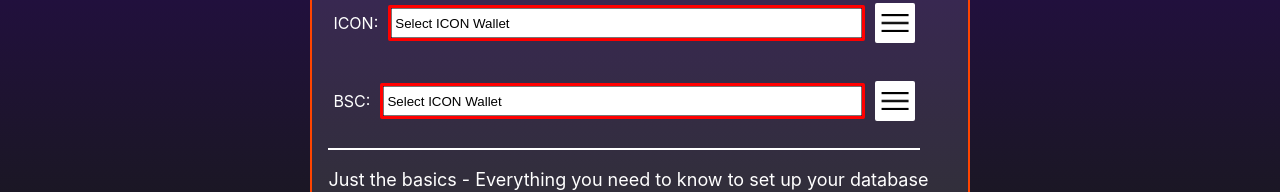
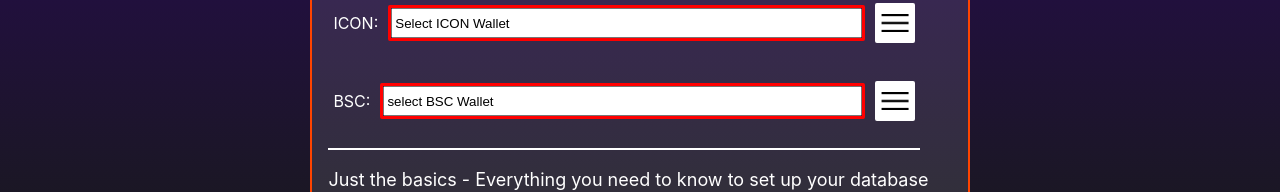
Before and after one commit to Espanicon/puenticon, a Next.js app: page / in a window 1280 px wide. Shown: the part 381-573 px from the top of the page. Built offline with nearby package versions, Linux system fonts and the light colour scheme.

Commit message:
building: working on metamask integration

```diff
--- /dev/null
+++ b/src/components/BscLoginBtn/BscLoginBtn.module.css
@@ -0,0 +1,13 @@
+.btnContainer {
+  border-radius: 2px;
+  border: 2px solid white;
+  height: 40px;
+  background-color: white;
+}
+.btnContainer > img {
+  height: 100%;
+}
+.btnContainer:hover {
+  transform: translateY(1px);
+  cursor: pointer;
+}
--- /dev/null
+++ b/src/components/BscLoginBtn/BscLoginBtn.tsx
@@ -0,0 +1,41 @@
+import { useState, useEffect } from "react";
+import styles from "./BscLoginBtn.module.css";
+
+type BscLoginType = {
+  handleWalletSelect: any;
+};
+
+// get ethereum scope from global window object
+
+function isMetaMaskInstalled() {
+  const { ethereum } = window;
+  return Boolean(ethereum && ethereum.isMetaMask);
+}
+
+export default function BscLoginBtn({ handleWalletSelect }: BscLoginType) {
+  async function handleLogin() {
+    if (!isMetaMaskInstalled) {
+      alert("MetaMask is not installed");
+    } else {
+      try {
+        const { ethereum } = window;
+        await ethereum.request({ method: "eth_requestAccounts" });
+        const accounts = await ethereum.request({ method: "eth_accounts" });
+        handleWalletSelect(accounts[0]);
+      } catch (err) {
+        console.log("error connecting to metamask wallet");
+        console.log(err);
+        alert("Error connecting to Metamask wallet, refresh page");
+      }
+    }
+  }
+  useEffect(() => {
+    //
+  }, []);
+
+  return (
+    <div className={styles.btnContainer} onClick={handleLogin}>
+      <img src="menu.png" />
+    </div>
+  );
+}
--- a/src/components/WalletSelect/WalletSelect.tsx
+++ b/src/components/WalletSelect/WalletSelect.tsx
@@ -1,5 +1,6 @@
 import { useState } from "react";
 import IconLoginBtn from "../IconLoginBtn/IconLoginBtn";
+import BscLoginBtn from "../BscLoginBtn/BscLoginBtn";
 import styles from "./WalletSelect.module.css";
 
 type WalletProps = {
@@ -7,11 +8,22 @@
 };
 
 const initIconWallet: string | null = null;
+const initBscWallet: string | null = null;
 
 export default function WalletSelect({ chain = "icon" }: WalletProps) {
   const [iconWallet, setIconWallet] = useState(initIconWallet);
+  const [bscWallet, setBscWallet] = useState(initBscWallet);
+
+  const defaultStr =
+    chain === "icon" ? "Select ICON Wallet" : "select BSC Wallet";
+
   function handleLogin(wallet: string) {
-    setIconWallet(wallet);
+    if (chain === "icon") {
+      setIconWallet(wallet);
+    } else if (chain === "bsc") {
+      setBscWallet(wallet);
+    } else {
+    }
   }
   return (
     <div className={styles.walletSelectMain}>
@@ -20,7 +32,11 @@
       </div>
       <div
         className={
-          iconWallet === null
+          chain === "icon"
+            ? iconWallet === null
+              ? `${styles.walletSelectInputContainer} ${styles.walletSelectInputContainerRed}`
+              : `${styles.walletSelectInputContainer} ${styles.walletSelectInputContainerGreen}`
+            : bscWallet === null
             ? `${styles.walletSelectInputContainer} ${styles.walletSelectInputContainerRed}`
             : `${styles.walletSelectInputContainer} ${styles.walletSelectInputContainerGreen}`
         }
@@ -28,12 +44,24 @@
         <input
           type="text"
           name="name"
-          value={iconWallet === null ? "Select ICON Wallet" : iconWallet}
+          value={
+            chain === "icon"
+              ? iconWallet === null
+                ? defaultStr
+                : iconWallet
+              : bscWallet === null
+              ? defaultStr
+              : bscWallet
+          }
           readOnly
           className={styles.walletSelectInput}
         />
       </div>
-      <IconLoginBtn handleWalletSelect={handleLogin} />
+      {chain === "icon" ? (
+        <IconLoginBtn handleWalletSelect={handleLogin} />
+      ) : (
+        <BscLoginBtn handleWalletSelect={handleLogin} />
+      )}
     </div>
   );
 }
--- a/src/pages/index.tsx
+++ b/src/pages/index.tsx
@@ -24,7 +24,7 @@
             >
               <h3 className={styles.cardTitle}>Select wallet:</h3>
               <WalletSelect />
-              <WalletSelect chain='BSC' />
+              <WalletSelect chain='bsc' />
               <Hr/>
               <div className={styles.cardText}>
                 Just the basics - Everything you need to know to set up your
--- /dev/null
+++ b/src/type.d.ts
@@ -0,0 +1,3 @@
+interface Window {
+  ethereum: any;
+}
```
